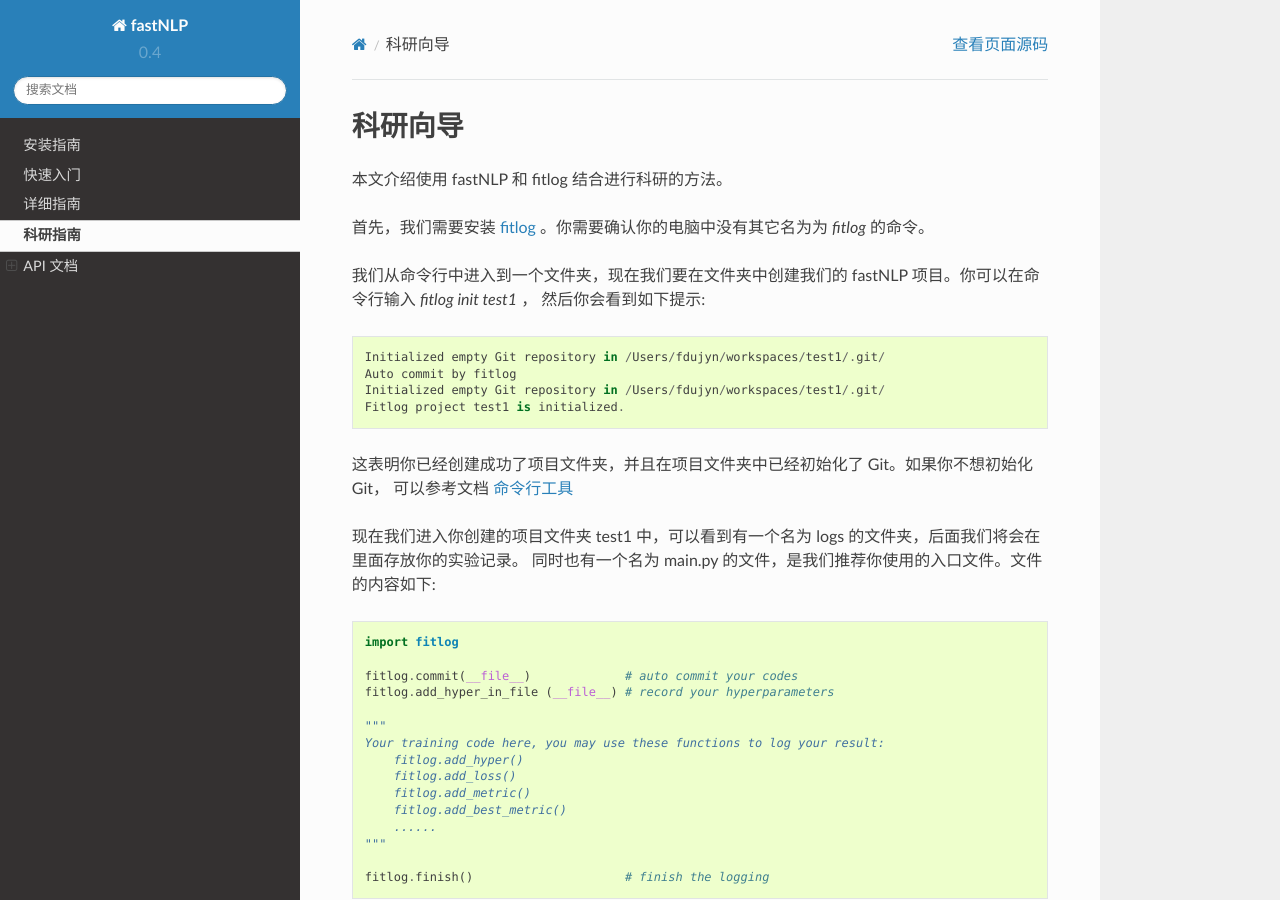
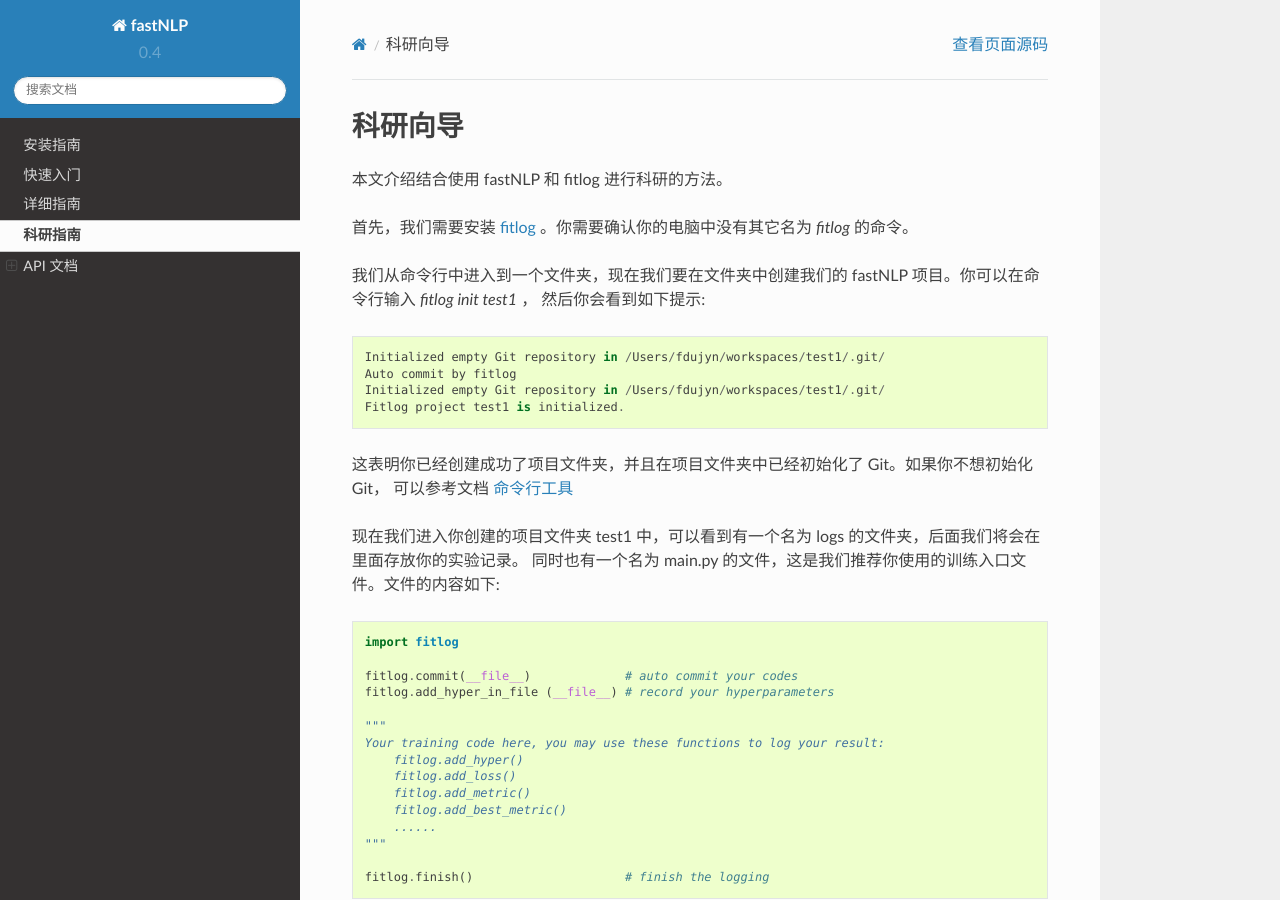
Before and after one commit to fastnlp/fastNLP, a Sphinx documentation site: the page built from docs/source/user/with_fitlog.rst, in a window 1280 px wide and 900 px high. Built offline with Sphinx 7.4.7 and the Read the Docs theme 2.0.0, drawn with Linux system fonts in a browser that asks for light colours.

Commit message:
改了两个错别字

```diff
--- a/docs/source/user/with_fitlog.rst
+++ b/docs/source/user/with_fitlog.rst
@@ -2,9 +2,9 @@
 科研向导
 =================
 
-本文介绍使用 fastNLP 和 fitlog 结合进行科研的方法。
+本文介绍结合使用 fastNLP 和 fitlog 进行科研的方法。
 
-首先，我们需要安装 `fitlog <https://fitlog.readthedocs.io/>`_ 。你需要确认你的电脑中没有其它名为为 `fitlog` 的命令。
+首先，我们需要安装 `fitlog <https://fitlog.readthedocs.io/>`_ 。你需要确认你的电脑中没有其它名为 `fitlog` 的命令。
 
 我们从命令行中进入到一个文件夹，现在我们要在文件夹中创建我们的 fastNLP 项目。你可以在命令行输入 `fitlog init test1` ，
 然后你会看到如下提示::
@@ -18,7 +18,7 @@
 可以参考文档 `命令行工具 <https://fitlog.readthedocs.io/zh/latest/user/command_line.html>`_
 
 现在我们进入你创建的项目文件夹 test1 中，可以看到有一个名为 logs 的文件夹，后面我们将会在里面存放你的实验记录。
-同时也有一个名为 main.py 的文件，是我们推荐你使用的入口文件。文件的内容如下::
+同时也有一个名为 main.py 的文件，这是我们推荐你使用的训练入口文件。文件的内容如下::
 
     import fitlog
 
```
